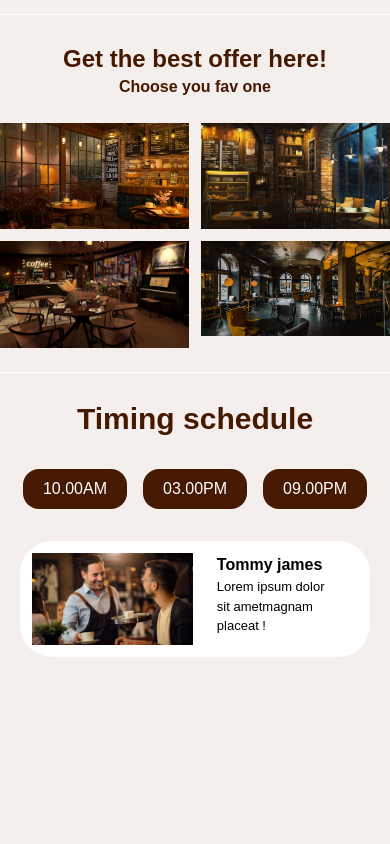
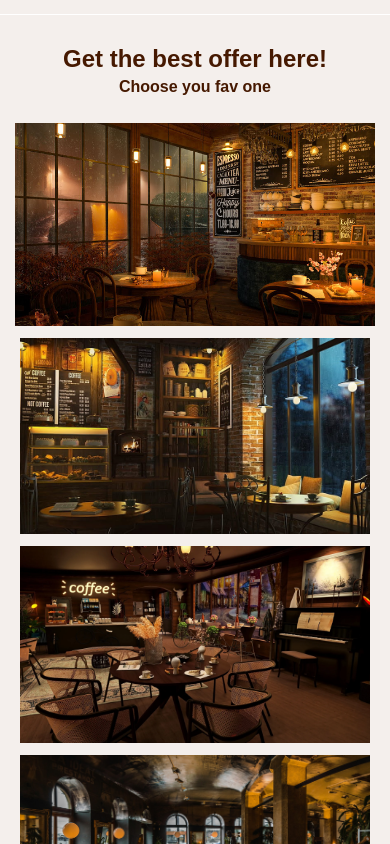
Before and after one commit to preetivithal2/CoFFee.., a Next.js app: page / in a window 390 px wide. Shown: the part 1720-2564 px from the top of the page. Before the commit the page ends 2397 px from the top, so only its background shows below. Built offline with nearby package versions, Linux system fonts and the light colour scheme.

Commit message:
set pictures in mobile size

```diff
--- a/app/_components/Offer.tsx
+++ b/app/_components/Offer.tsx
@@ -11,18 +11,19 @@ const Offer = () => {
                 </div>
 
             </div>
-            <div className="grid grid-cols-2 gap-3 justify-items-center mt-6">
+            <div className="grid lg:grid-cols-2 sm:grid-cols-1 gap-3 justify-items-center mt-6">
                 <div>
-                    <Image src={"/off1.jpg"} alt='area' width={350} height={250} />
+                    <Image src={"/off1.jpg"} alt='area' width={360} height={250} />
                 </div>
                 <div>
                     <Image src={"/off2.jpg"} alt='area' width={350} height={150} />
+
                 </div>
                 <div>
-                    <Image src={"/off3.webp"} alt='area' width={350} height={150} />
+                    <Image src={"/off3.webp"} alt='area' width={350} height={100} />
                 </div>
                 <div>
-                    <Image src={"/off4.jpeg"} alt='area' width={350} height={270} />
+                    <Image src={"/off4.jpeg"} alt='area' width={350} height={300} />
                 </div>
             </div>
             <br />
```
